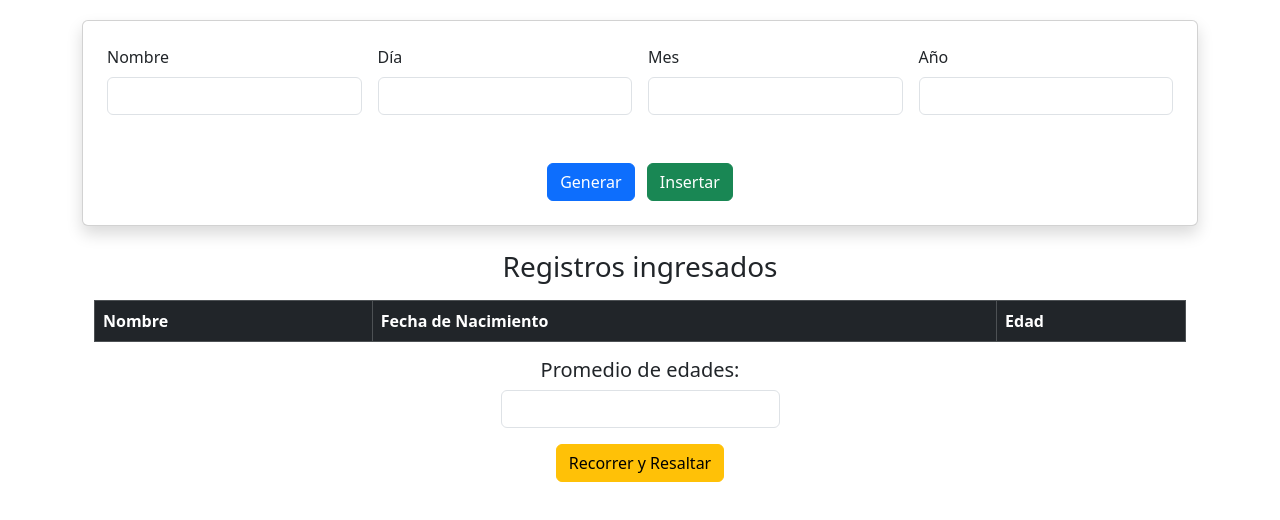
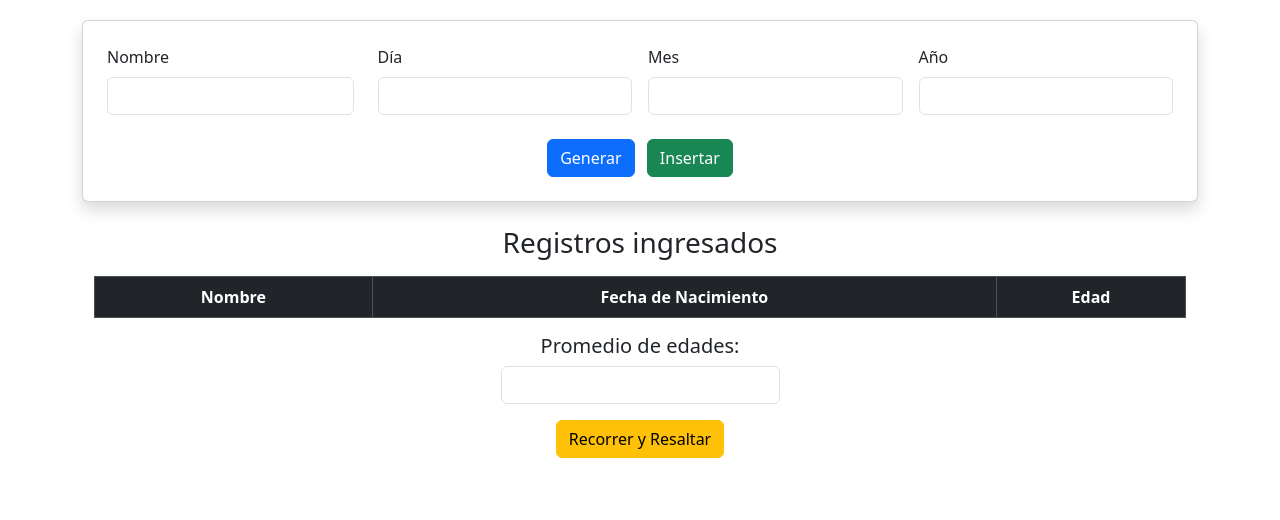
Before and after one commit to ValentinaRestrepo2/Taller-Bootstrap-jQuery, a plain HTML site: page index.html in a window 1280 px wide. Shown: the part 90-610 px from the top of the page. Drawn offline with nearby package versions, Linux system fonts and the light colour scheme.

Commit message:
Ajustes index

```diff
--- a/index.html
+++ b/index.html
@@ -1,28 +1,29 @@
 <!DOCTYPE html>
-<html lang="en">
+<html lang="es">
 <head>
   <meta charset="UTF-8" />
   <meta name="viewport" content="width=device-width, initial-scale=1.0" />
+  <title>Taller Bootstrap + jQuery</title>
   <link rel="stylesheet" href="https://cdn.jsdelivr.net/npm/bootstrap@5.3.3/dist/css/bootstrap.min.css">
   <script src="https://code.jquery.com/jquery-3.6.0.min.js"></script>
 </head>
 
 <body>
-
   <main>
     <section class="contenido-principal">
       <section class="mt-5 container">
 
         <h2 class="mb-4 text-center">Taller Bootstrap + jQuery</h2>
 
-
         <div class="shadow p-4 card">
-          <div class="row g-3">
+          <div class="row g-3 align-items-end">
 
             <div class="col-md-3">
               <label class="form-label">Nombre</label>
-              <input type="text" id="nombre" class="form-control">
-              <img id="imagenEstado" src="" alt="" style="width: 60px; margin-top: 10px;">
+              <div class="d-flex align-items-center">
+                <input type="text" id="nombre" class="form-control me-2">
+                <img id="imagenEstado" src="" alt="" style="width: 40px; height: 40px; display:none;">
+              </div>
             </div>
 
             <div class="col-md-3">
@@ -45,13 +46,12 @@
             <button id="btnGenerar" class="me-2 btn btn-primary">Generar</button>
             <button id="btnInsertar" class="btn btn-success">Insertar</button>
           </div>
-
         </div>
 
         <div class="mt-4 container">
           <h3 class="text-center">Registros ingresados</h3>
 
-          <table class="table table-bordered mt-3" id="tablaPersonas">
+          <table class="table table-bordered mt-3 text-center" id="tablaPersonas">
             <thead class="table-dark">
               <tr>
                 <th>Nombre</th>
@@ -60,7 +60,7 @@
               </tr>
             </thead>
             <tbody>
-            </tbody>
+              </tbody>
           </table>
         </div>
 
@@ -74,12 +74,10 @@
         </div>
 
       </section>
+    </section>
+  </main>
 
-      </div>
-    </section>
-
-  </main>
   <script src="https://cdn.jsdelivr.net/npm/bootstrap@5.3.3/dist/js/bootstrap.bundle.min.js"></script>
-  <script src="../js/index.js"></script>
+  <script src="js/index.js"></script>
 </body>
 </html>
```
